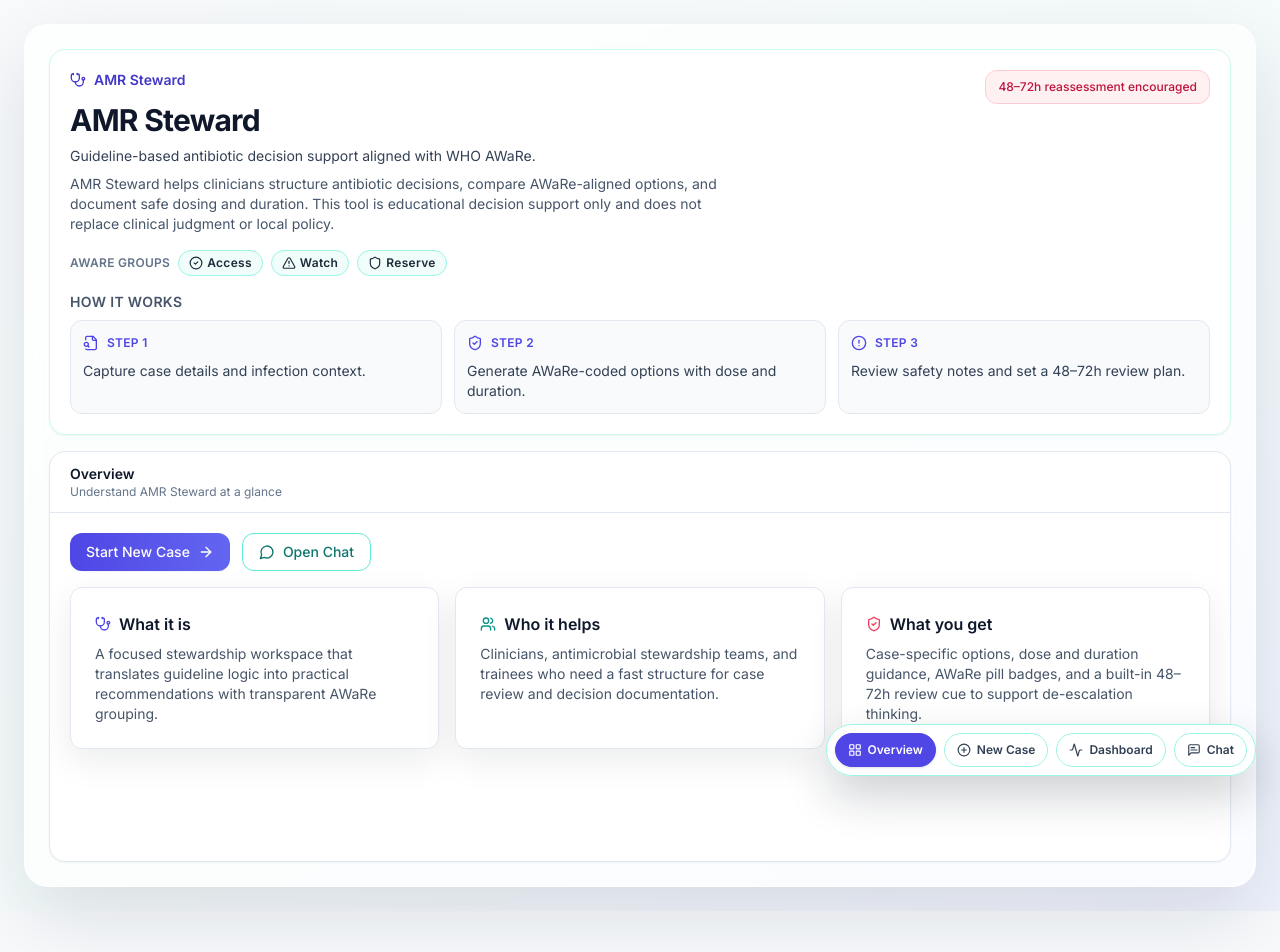
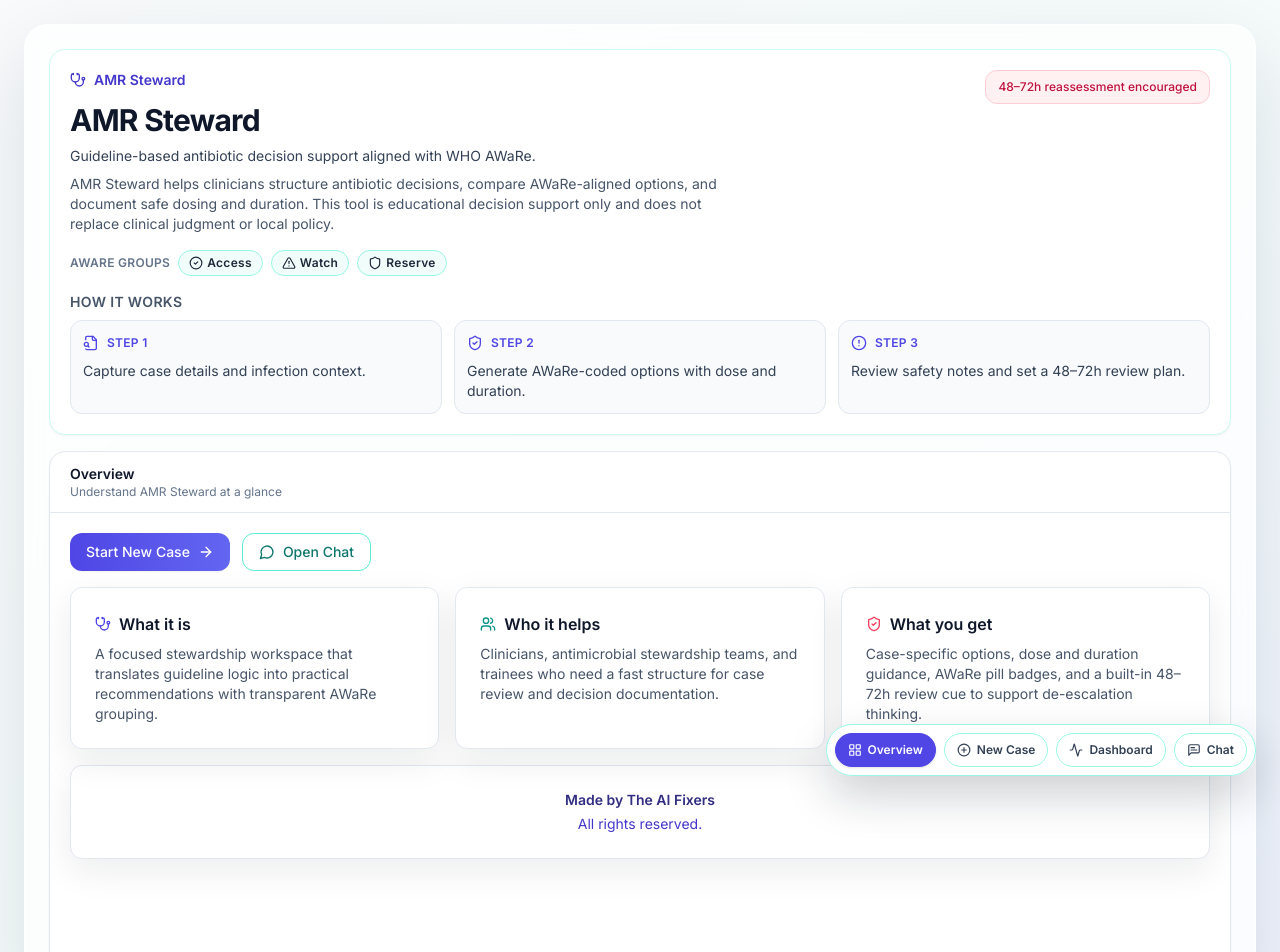
Before and after one commit to rumman52/AWaRe, a Next.js app: page / in a window 1280 px wide. Shown: the top 952 px of the page. Before the commit the page ends 911 px from the top, so only its background shows below. Built offline with nearby package versions, Linux system fonts and the light colour scheme.

Commit message:
Add creator credit box to overview panel

```diff
--- a/components/workspace/OverviewPanel.tsx
+++ b/components/workspace/OverviewPanel.tsx
@@ -36,6 +36,11 @@
           <p className="mt-2 text-sm text-slate-600">Case-specific options, dose and duration guidance, AWaRe pill badges, and a built-in 48–72h review cue to support de-escalation thinking.</p>
         </Card>
       </section>
+
+      <Card className="border-indigo-100 bg-indigo-50 p-4 text-center text-sm text-indigo-900">
+        <p className="font-semibold">Made by The AI Fixers</p>
+        <p className="mt-1 text-indigo-700">All rights reserved.</p>
+      </Card>
     </div>
   );
 }
```
